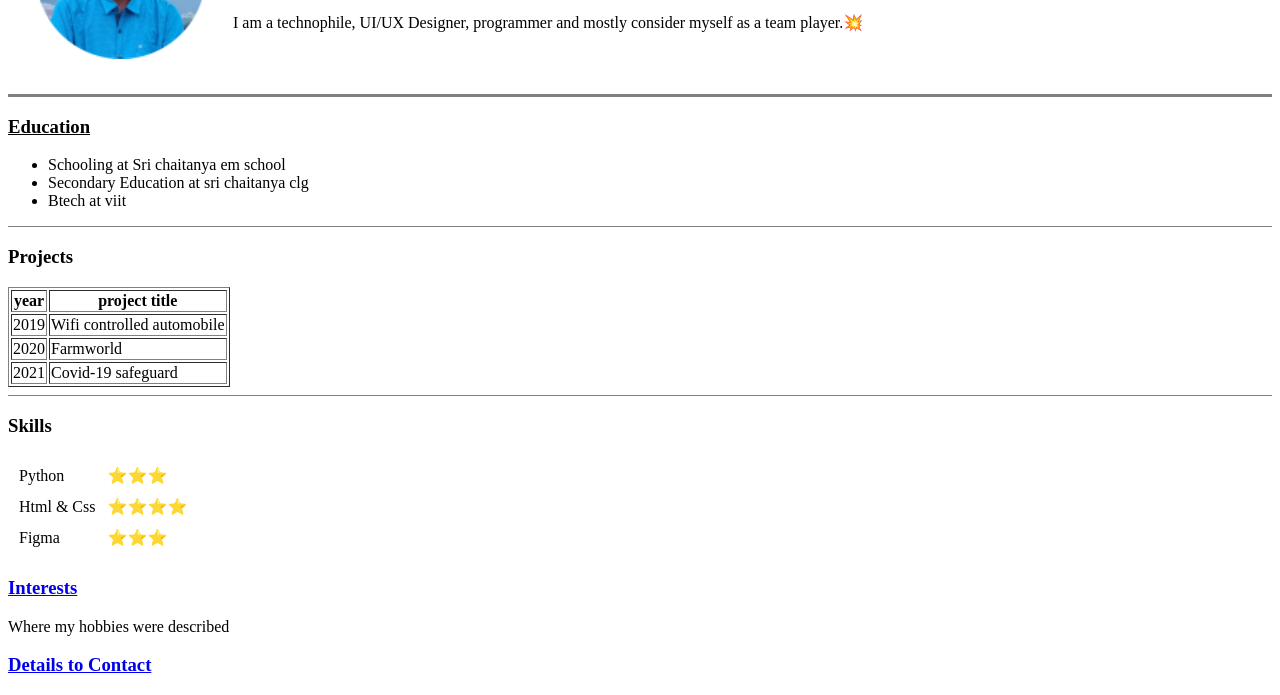
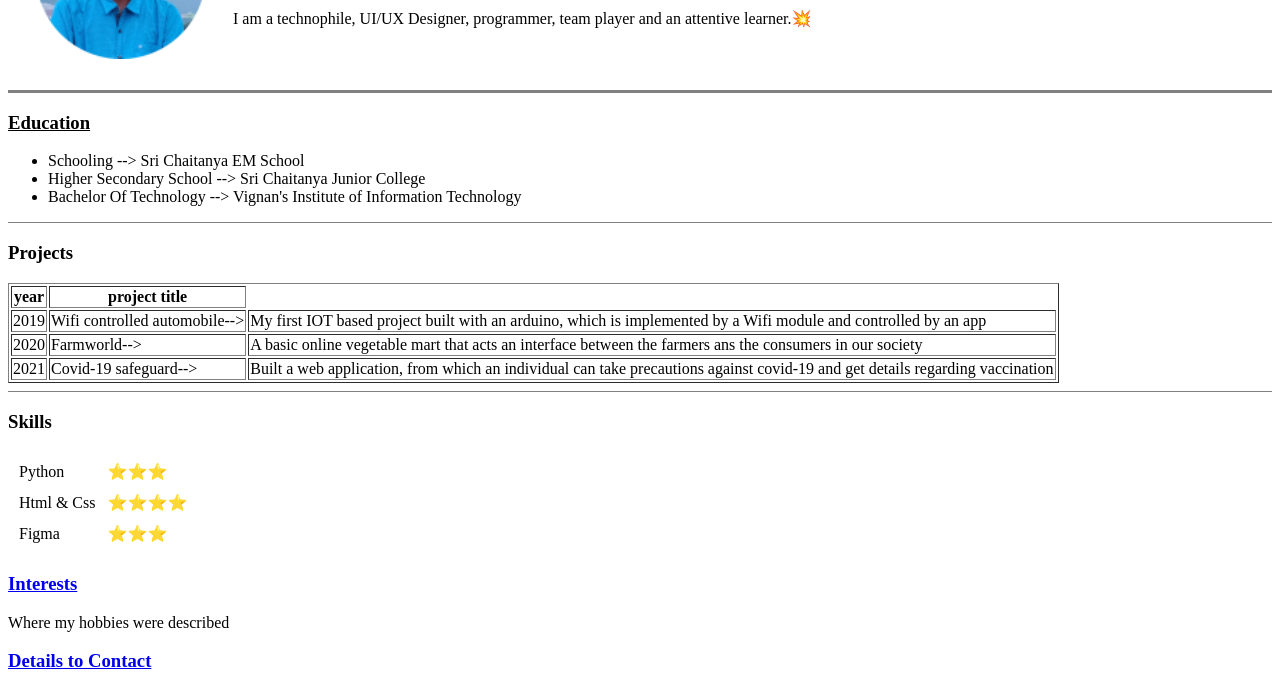
Before and after one commit to akshay1803/cv, a plain HTML site: page index.html in a window 1280 px wide. Shown: the part 146-841 px from the top of the page. Drawn offline with Linux system fonts and the light colour scheme.

Commit message:
Update index.html

```diff
--- a/index.html
+++ b/index.html
@@ -1,4 +1,3 @@
-<!DOCTYPE html>
 <html lang="en">
 <head>
     <meta charset="UTF-8">
@@ -12,26 +11,26 @@
             <td><img src="images/ak1.PNG" alt="Akshay's Profile here"></td>
             <td><h1><a href="https://www.linkedin.com/in/akshay-kumar-tangella-1550b5216/" target="_blank">Akshay Kumar</a></h1>
                 <p><em>CSE Undergraduate at <strong>Vignan's Institute of Information Technology</strong></em></p>
-                <p>I am a technophile, UI/UX Designer, programmer and mostly consider myself as a team player.💥</p></td>
+                <p>I am a technophile, UI/UX Designer, programmer, team player and an attentive learner.💥</p></td>
         </tr>
     </table>
     <hr size="3" noshade>
     <h3><u>Education</u></h3>
-    <ul><li>Schooling at Sri chaitanya em school</li>
-    <li>Secondary Education at sri chaitanya clg</li>
-    <li>Btech at viit</li></ul>
+    <ul><li>Schooling --> Sri Chaitanya EM School</li>
+    <li>Higher Secondary School --> Sri Chaitanya Junior College</li>
+    <li>Bachelor Of Technology --> Vignan's Institute of Information Technology</li></ul>
     <hr size="1" noshade="">
     <h3>Projects</h3>
     <table border="1">
         <th>year</th><th>project title</th>
         <tr>
-            <td>2019</td><td>Wifi controlled automobile</td>
+            <td>2019</td><td>Wifi controlled automobile--></td><td>My first IOT based project built with an arduino, which is implemented by a Wifi module and controlled by an app</td>
         </tr>
         <tr>
-            <td>2020</td><td>Farmworld</td>
+            <td>2020</td><td>Farmworld--></td><td>A basic online vegetable mart that acts an interface between the farmers ans the consumers in our society</td>
         </tr>
         <tr>
-            <td>2021</td><td>Covid-19 safeguard</td>
+            <td>2021</td><td>Covid-19 safeguard--></td><td>Built a web application, from which an individual can take precautions against covid-19 and get details regarding vaccination</td>
         </tr>
     </table>
     <hr size="1" noshade>
```
